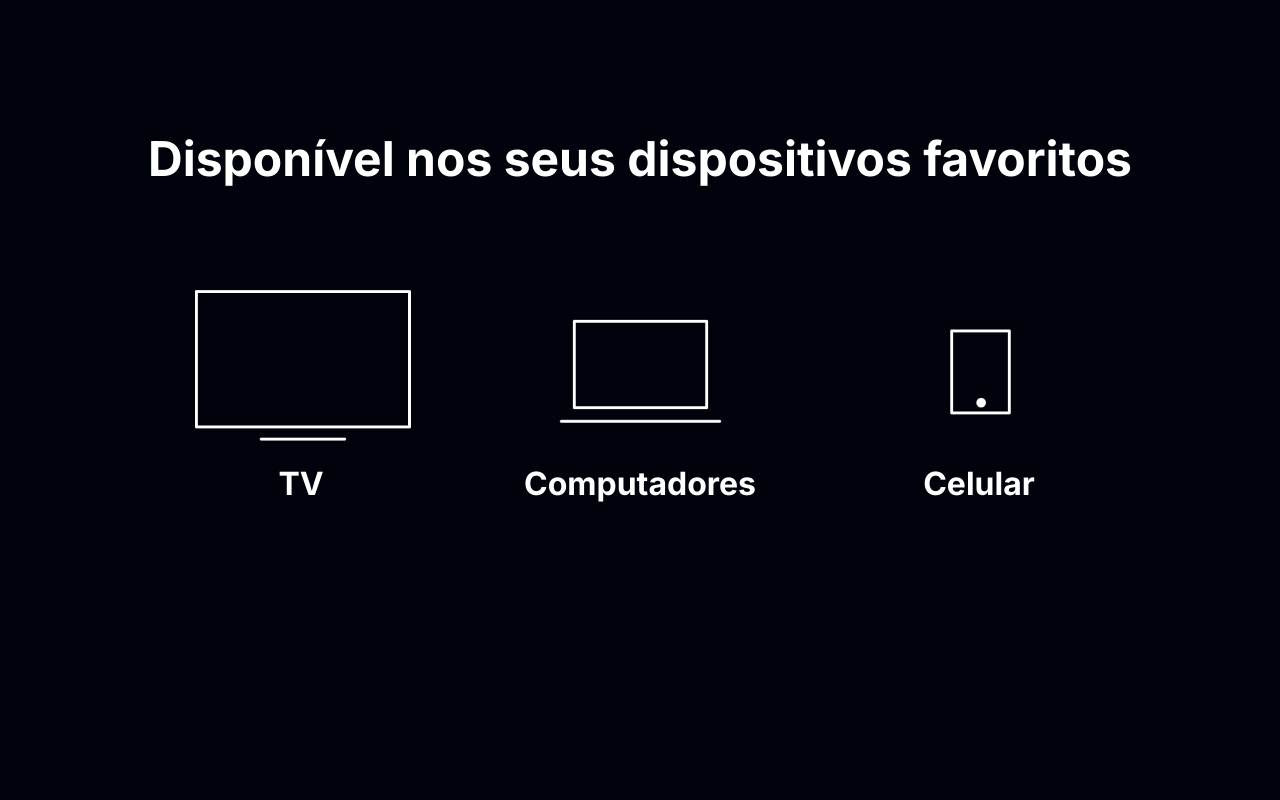
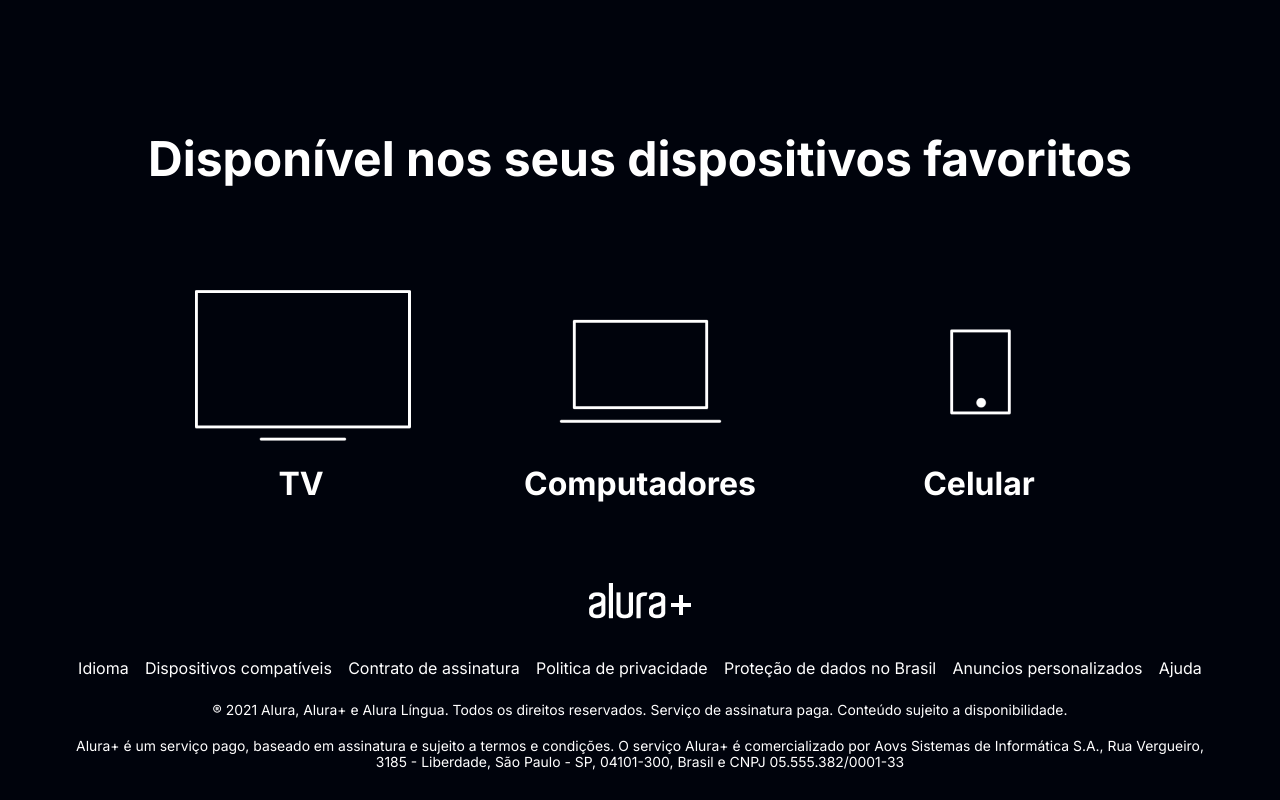
Before and after one commit to maxwelllbarboza/Alura-Plus, a plain HTML site: page index.html in a window 1280 px wide. Shown: the part 3071-3871 px from the top of the page. Before the commit the page ends 3654 px from the top, so only its background shows below. Drawn offline with Linux system fonts and the light colour scheme.

Commit message:
Inclusão do footer.

```diff
--- a/index.html
+++ b/index.html
@@ -90,6 +90,54 @@
         </ul>
     </section>
 
+    <footer class="rodape">
+        <img src="assets/Logo.png" alt="Alura+" class="rodape__logo">
+        <ul class="rodape__lista">
+            <li class="lista__link">
+                <a href="#">Idioma</a>
+            </li>
+            <li class="lista__link">
+                <a href="#">Dispositivos compatíveis</a>
+            </li>
+            <li class="lista__link">
+                <a href="#">Contrato de assinatura</a>
+            </li>
+            <li class="lista__link">
+                <a href="#">Politica de privacidade</a>
+            </li>
+            <li class="lista__link">
+                <a href="#">Proteção de dados no Brasil</a>
+            </li>
+            <li class="lista__link">
+                <a href="#">Anuncios personalizados</a>
+            </li>
+            <li class="lista__link">
+                <a href="#">Ajuda</a>
+            </li>
+
+        </ul>
+
+        <div class="rodape_caixa">
+            <p class="rodape__texto">®
+                2021 Alura, Alura+ e Alura Língua. Todos os
+                direitos reservados. Serviço de assinatura
+                paga. Conteúdo sujeito a disponibilidade.
+            </p>
+
+            <p class="rodape__texto">
+                Alura+ é um serviço pago, baseado em
+                assinatura e sujeito a termos e condições.
+                O serviço Alura+ é comercializado por Aovs
+                Sistemas de Informática S.A., Rua Vergueiro,
+                3185 - Liberdade, São Paulo - SP, 04101-300,
+                Brasil e CNPJ 05.555.382/0001-33
+            </p>
+        </div>
+
+
+
+    </footer>
+
 
 </body>
 
--- a/style.css
+++ b/style.css
@@ -119,3 +119,36 @@ body{
     font-size: 2rem;
     color: var(--branco-principal);
 }
+.rodape{
+    text-align: center;
+}
+.rodape__lista{
+    display: flex;
+    align-items: center;
+    justify-content: space-around;
+    margin: 35px 70px 24px 70px;
+}
+
+.lista__link{
+    text-decoration: none;
+    list-style-type: none;
+}
+
+.lista__link a {
+    text-decoration: none;
+    color: var(--branco-principal);
+
+}
+.rodape_caixa{
+    display: flex;
+    flex-direction: column;
+    gap: 20px;
+    margin: 0 70px 30px 70px;
+
+
+}
+.rodape__texto{
+    color: var(--branco-principal);
+    font-size: 0.87rem;
+    text-align: center;
+}
```
